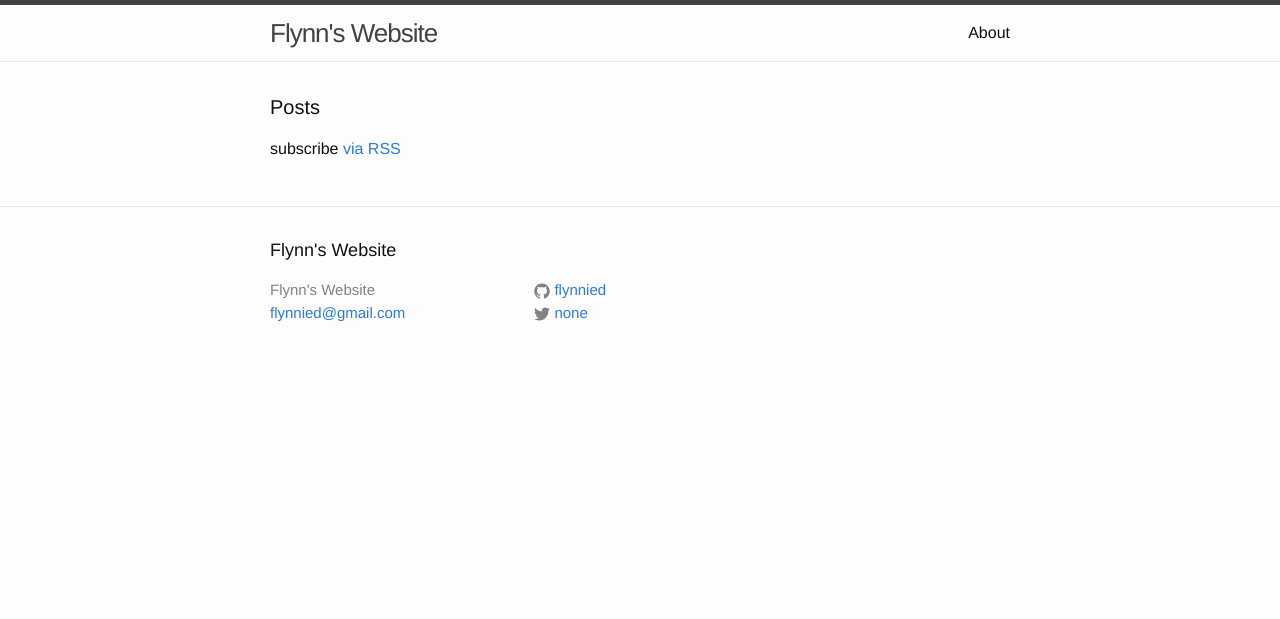
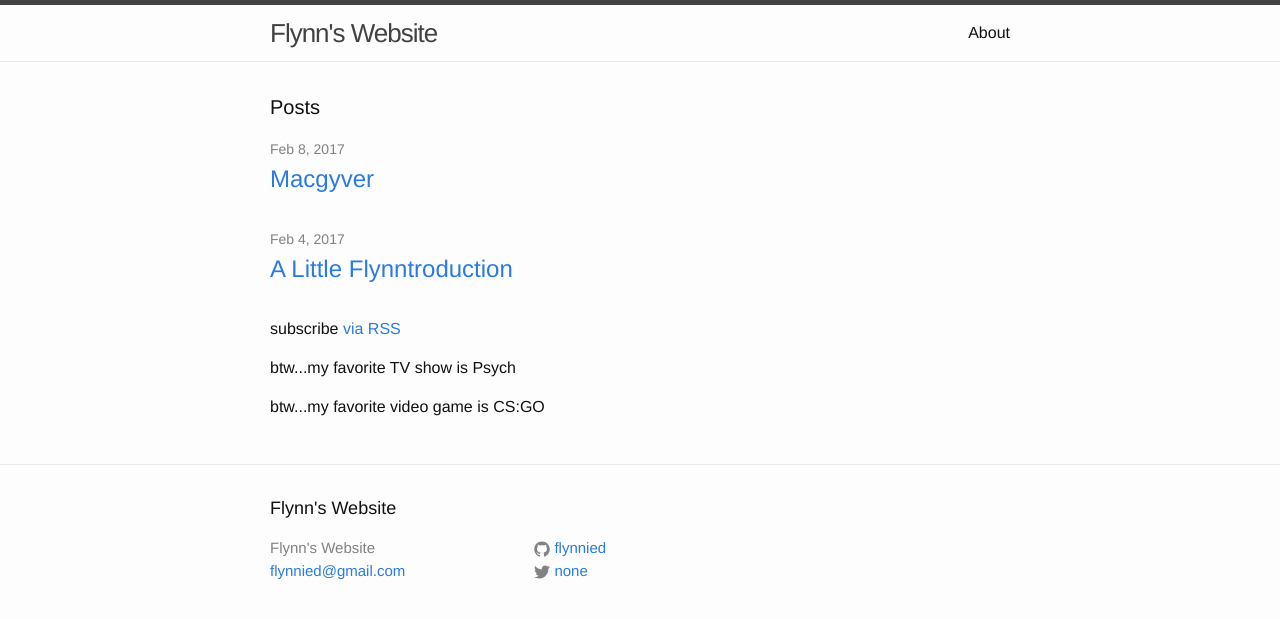
Before and after one commit to flynnied/flynnied.github.io, a Jekyll site: the page built from index.html, in a window 1280 px wide. Shown: the top 619 px of the page. Built offline with Jekyll 4.4.1, drawn with Linux system fonts in a browser that asks for light colours.

```diff
--- a/_config.yml
+++ b/_config.yml
@@ -13,6 +13,9 @@ baseurl: "" # the subpath of your site, e.g. /blog
 url: "http://www.flynnied.com" # the base hostname & protocol for your site
 twitter_username: none
 github_username:  flynnied
+myfavoritetvshow: "Psych"
+myfavoritevideogame: "CS:GO"
+
 
 # Build settings
 markdown: kramdown
--- a/css/main.scss
+++ b/css/main.scss
@@ -28,6 +28,15 @@ $content-width:    800px;
 $on-palm:          600px;
 $on-laptop:        800px;
 
+.Flynnstyle {
+
+    font-size: 18px;
+    font-family: verdana;
+    color: rgb(256,150,0);
+    font-weight: bold;
+
+}
+
 
 
 // Use media queries like this:
--- a/index.html
+++ b/index.html
@@ -19,5 +19,10 @@ layout: default
   </ul>
 
   <p class="rss-subscribe">subscribe <a href="{{ "/feed.xml" | prepend: site.baseurl }}">via RSS</a></p>
+  <p class="rss-subscribe">btw...my favorite TV show is {{ site.myfavoritetvshow }}</p>
+  <p class="rss-subscribe">btw...my favorite video game is {{ site.myfavoritevideogame }}</p>
+
+
+
 
 </div>
```
Also changed, not shown: _posts/2017-02-04-flynn.1.markdown (added, +17 -0 lines), _posts/2017-02-08-flynn.2.markdown (added, +18 -0 lines), 3 other files.
